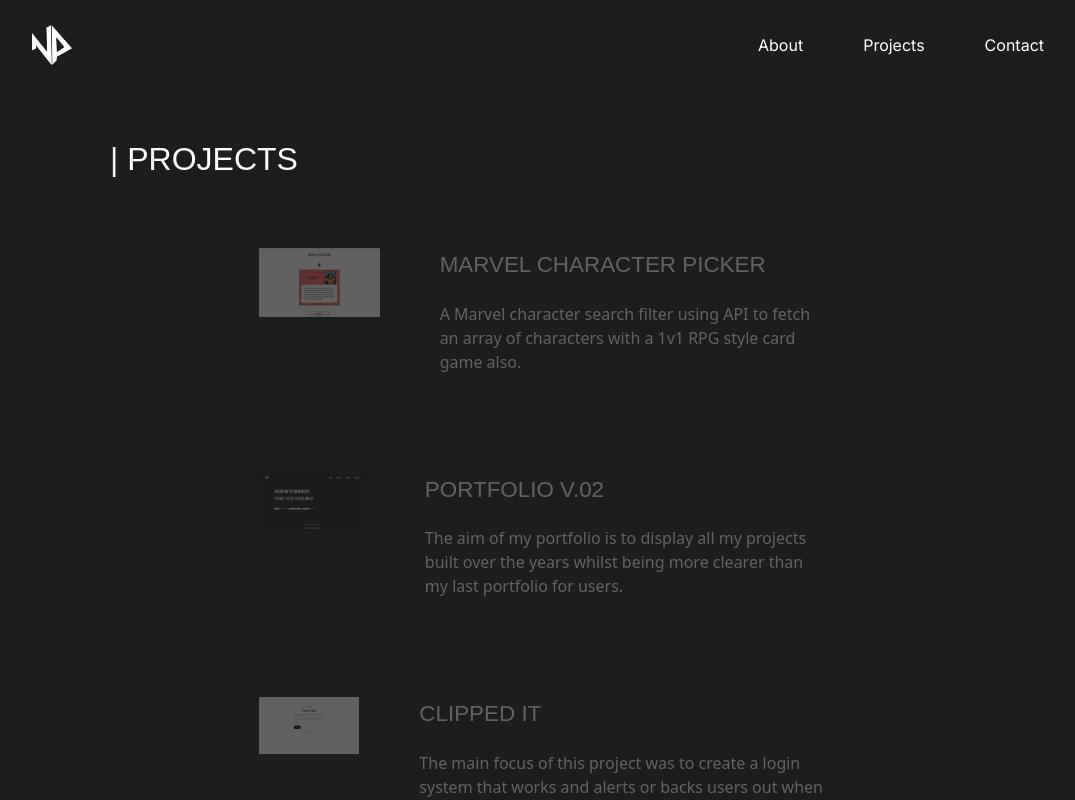
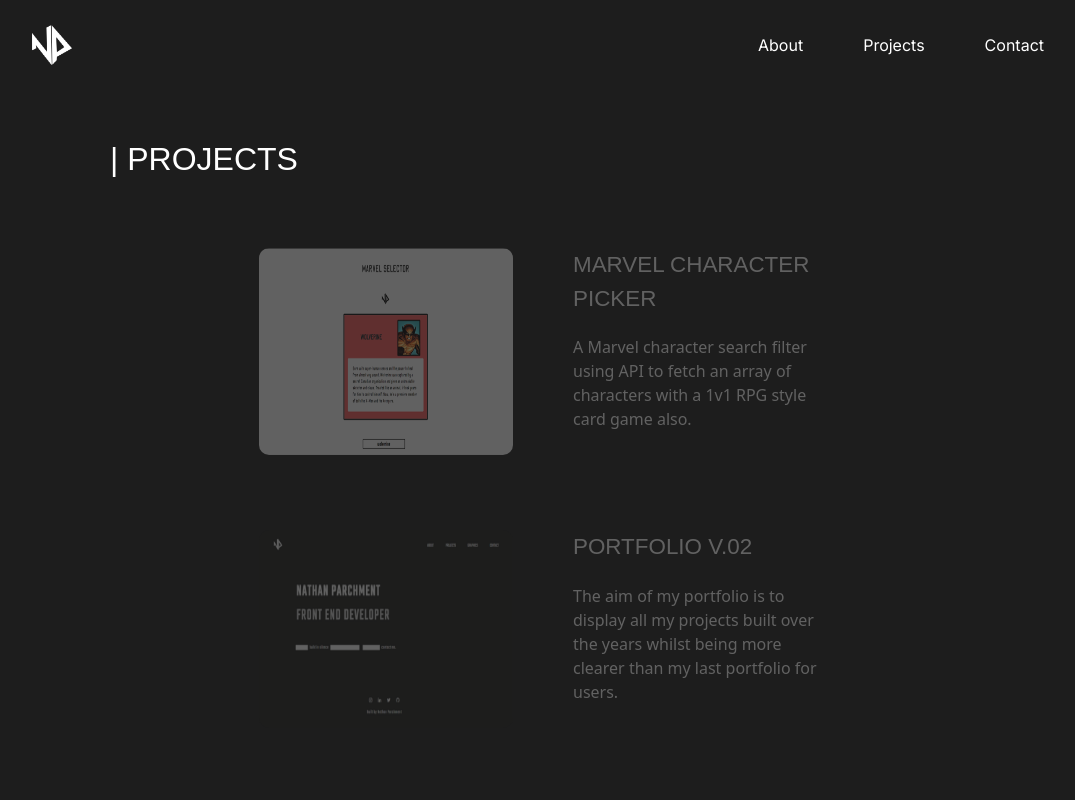
Before and after one commit to Nathan-47/nathanparchment.com-v03, a React (Create React App) app: page /projects in a window 1280 px wide. Shown: the top 800 px of the page, without its empty margins (97-1172 px from the left). Built offline with nearby package versions, Linux system fonts and the light colour scheme; a web font is replaced by a local one.

Commit message:
Add files via upload

```diff
--- a/src/pages/projects.js
+++ b/src/pages/projects.js
@@ -2,7 +2,6 @@
 import { useEffect } from 'react';
 import { Link } from 'react-router-dom';
 
-// import card1 from '../images/bhamimpact_thumbnail.png';
 import card2 from '../images/marvelapi_thumbnail.png';
 import card3 from '../images/portfolio.v02_thumbnail.png';
 import card4 from '../images/clippedit-thumbnail.png';
@@ -62,9 +61,8 @@
 <div className="col">
                     <Link to="/marvelapi"><div className="card">
 
-                            <div className="card-image">
-                                <img src={card2} alt="marvel project"></img>
-                            </div>
+                                <img className="card-image" src={card2} alt="marvel project"></img>
+
 
                         <div className="card-content">
                             <p id="card-title">Marvel Character Picker</p>
@@ -77,10 +75,9 @@
 
 
 <div className="col">
-                    <Link to="#"><div className="card">
-                            <div className="card-image">
-                                <img src={card3} alt="portfolio project"></img>
-                            </div>
+                    <Link to="/marvelapi"><div className="card">
+
+                                <img className="card-image" src={card3} alt="portfolio project"></img>
 
                         <div className="card-content">
                             <p id="card-title">Portfolio v.02</p>
@@ -93,9 +90,8 @@
 
 <div className="col">
                     <Link to="#"><div className="card">
-                            <div className="card-image">
-                                <img src={card4} alt="clippedit project"></img>
-                            </div>
+
+                                <img className="card-image" src={card4} alt="clippedit project"></img>
 
                         <div className="card-content">
                             <p id="card-title">Clipped It</p>
```
